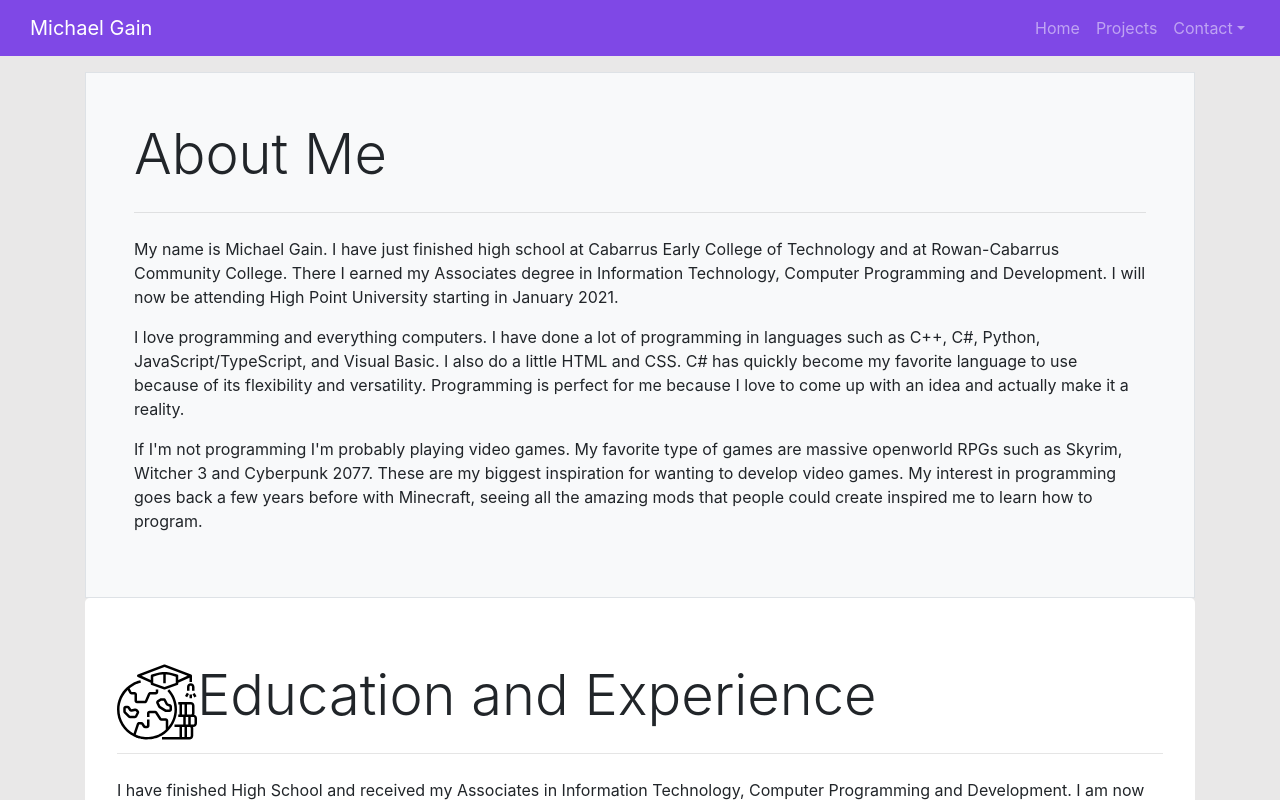
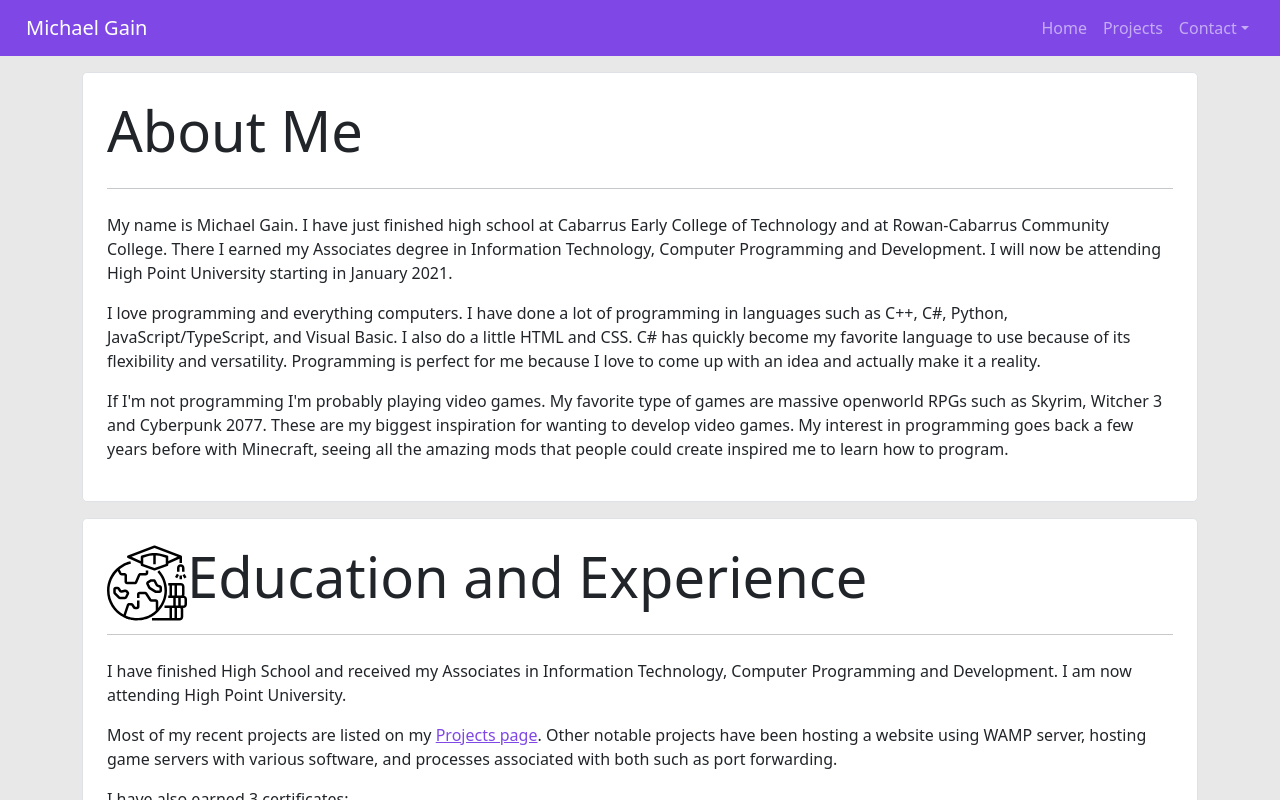
Before and after one commit to TrustyTraitor/trustytraitor.github.io, a React (Create React App) app: page /#/ in a window 1280 px wide. Shown: the top 800 px of the page. Built offline with nearby package versions, Linux system fonts and the light colour scheme.

Commit message:
updated to bootstrap 5 and reorganized pages
Updated to bootstrap5 and react-bootstrap 2.0.0-beta4. Recreated jumbotron because of its removal in bootstrap5 and moved Home and Projects pages to the Pages folder

```diff
--- a/package.json
+++ b/package.json
@@ -10,11 +10,11 @@
     "@types/node": "^12.19.9",
     "@types/react": "^16.14.2",
     "@types/react-dom": "^16.9.10",
-    "bootstrap": "^4.6.0",
+    "bootstrap": "^5.0.2",
     "jquery": "^3.5.1",
     "node-sass": "^4.14.1",
     "react": "^17.0.1",
-    "react-bootstrap": "^1.6.1",
+    "react-bootstrap": "^2.0.0-beta.4",
     "react-dom": "^17.0.1",
     "react-router-dom": "^5.2.0",
     "react-scripts": "4.0.1",
--- a/src/App.tsx
+++ b/src/App.tsx
@@ -2,8 +2,8 @@ import {Component} from 'react';
 import './App.scss';
 import './Components/Navigation';
 import Navigation from './Components/Navigation';
-import Home from './Home';
-import Projects from './Projects';
+import Home from './Pages/Home';
+import Projects from './Pages/Projects';
 
 import {HashRouter as Router, Route, Switch} from 'react-router-dom';
 
--- a/src/Components/CustomJumbotron.tsx
+++ b/src/Components/CustomJumbotron.tsx
@@ -1,26 +1,27 @@
-import { Col, Row} from 'react-bootstrap'
-
 type Jumbo = {
+    image? : any,
+    imageAlt? : string,
+    imageStyle? : string,
     header : string,
     children : any,
 }
 
 function CustomJumbotron(props : Jumbo)
 {
+    let image;
+    if (props.image)
+        image = <img src={props.image} alt={props.imageAlt} className={props.imageStyle}/>
 
     return (
-        <Row>
-            <Col>
-                <div className="p-5 bg-light border rounded-3">
-                    <h1 className="display-4 d-none d-md-block d-lg-block"> {props.header} </h1>
-                    <h3 className="d-sm-block d-md-none"> {props.header} </h3>
+        <div className="mb-3 p-4 border rounded-3 jumbotron">
+            <span className="float-start d-none d-sm-none d-md-block">{image}</span>
+            <h1 className="display-4 d-none d-md-block d-lg-block"> {props.header} </h1>
+            <h3 className="d-sm-block d-md-none"> {props.header} </h3>
 
-                    <hr className="my-4"/>
+            <hr className="my-4"/>
 
-                    {props.children}
-                </div>
-            </Col>
-        </Row>
+            {props.children}
+        </div>
     )
 }
 
--- a/src/Components/Navigation.tsx
+++ b/src/Components/Navigation.tsx
@@ -1,10 +1,11 @@
-import {Nav, Navbar, NavDropdown} from 'react-bootstrap';
+import {Nav, Navbar, NavDropdown, Container} from 'react-bootstrap';
 import {Link} from 'react-router-dom';
 
 function Navigation()
 {
     return (
         <Navbar collapseOnSelect expand="lg" variant="dark" bg="primary">
+            <Container fluid>
                 <Navbar.Toggle/>
                 <Link to="/" className="navbar-brand">Michael Gain</Link>
                 <Navbar.Collapse id="responsive-navbar-nav" className="justify-content-end">
@@ -17,6 +18,8 @@ function Navigation()
                         </NavDropdown>
                     </Nav>
                 </Navbar.Collapse>
+            </Container>
+
         </Navbar>
     )
 }
--- a/src/Components/ProjectPanel.tsx
+++ b/src/Components/ProjectPanel.tsx
@@ -10,7 +10,7 @@ function ProjectPanel(props: IPanel)
 {
     return (
         <div className="col-sm-12 col-md-6 col-lg-4">
-            <Card className="mb-4 mr-1">
+            <Card className="mb-4 mr-1" >
                 <Card.Body className="d-flex flex-column">
                     <Card.Title> {props.repo.name} </Card.Title>
                     <Card.Subtitle> {props.repo.language} </Card.Subtitle>
--- a/src/Home.tsx
+++ b/src/Pages/Home.tsx
@@ -1,32 +1,13 @@
-import educationImg from './assets/education.svg';
+import educationImg from '../assets/education.svg';
 import {Link} from 'react-router-dom';
-import { ListGroup, ListGroupItem } from 'react-bootstrap';
-import CustomJumbotron from './Components/CustomJumbotron'
+import { ListGroup, ListGroupItem} from 'react-bootstrap';
+import CustomJumbotron from '../Components/CustomJumbotron'
 
 function Home()
 {
     return (
         <div className="Home">
             <div className="container">
-                {/* <div className="jumbotron">
-                    <h1 className="display-4 d-none d-md-block d-lg-block">About Me</h1>
-                    <h3 className="d-sm-block d-md-none">About Me</h3>
-
-                    <hr className="my-4"/>
-
-                    <p>My name is Michael Gain. I have just finished high school at Cabarrus Early College of Technology and at Rowan-Cabarrus Community College.
-                        There I earned my Associates degree in Information Technology, Computer Programming and Development. I will now be attending High Point University starting in January 2021.</p>
-
-                    <p>I love programming and everything computers. I have done a lot of programming in languages such as C++, C#, Python,
-                    JavaScript/TypeScript, and Visual Basic. I also do a little HTML and CSS. C# has quickly become my favorite language
-                    to use because of its flexibility and versatility. Programming is perfect for me because I love to come up with an idea
-                    and actually make it a reality.</p>
-
-                    <p>If I'm not programming I'm probably playing video games. My favorite type of games are massive
-                        openworld RPGs such as Skyrim, Witcher 3 and Cyberpunk 2077. These are my biggest inspiration for
-                        wanting to develop video games. My interest in programming goes back a few years before with Minecraft,
-                        seeing all the amazing mods that people could create inspired me to learn how to program.</p>
-                </div> */}
                 <CustomJumbotron header="About Me">
                     <p>My name is Michael Gain. I have just finished high school at Cabarrus Early College of Technology and at Rowan-Cabarrus Community College.
                         There I earned my Associates degree in Information Technology, Computer Programming and Development. I will now be attending High Point University starting in January 2021.</p>
@@ -42,16 +23,7 @@ function Home()
                         seeing all the amazing mods that people could create inspired me to learn how to program.</p>
                 </CustomJumbotron>
 
-                <div className="jumbotron">
-                    <a className="float-left d-none d-sm-none d-md-block" href="https://www.flaticon.com/authors/linector" title="Linector" rel="noreferrer" target="_blank">
-                        <img src={educationImg} alt="globe with grad hat" className="education-img"/>
-                    </a>
-
-                    <h1 className="display-4 d-none d-md-block d-lg-block">Education and Experience</h1>
-                    <h3 className="d-sm-block d-md-none">Education and Experience</h3>
-
-                    <hr className="my-4"/>
-
+                <CustomJumbotron header="Education and Experience" image={educationImg} imageStyle="education-img">
                     <p>I have finished High School and received my Associates in Information Technology, Computer Programming and Development. I am now attending High Point University.</p>
                     <p>Most of my recent projects are listed on my <Link to="/projects">Projects page</Link>. Other notable projects have been hosting a website using WAMP server, hosting game
                     servers with various software, and processes associated with both such as port forwarding.</p>
@@ -62,7 +34,7 @@ function Home()
                         <ListGroupItem>MTA for Introduction to Programming Using Javascript</ListGroupItem>
                         <ListGroupItem>MTA for Introduction to Programming using Python</ListGroupItem>
                     </ListGroup>
-                </div>
+                </CustomJumbotron>
             </div>
         </div>
     );
--- a/src/Projects.tsx
+++ b/src/Pages/Projects.tsx
@@ -1,7 +1,8 @@
 import React, {useEffect} from 'react';
-import PanelCollection from './Components/PanelCollection';
-import getRepos from './scripts/getRepos';
-import {Jumbotron} from 'react-bootstrap';
+import PanelCollection from '../Components/PanelCollection';
+import getRepos from '../scripts/getRepos';
+// import {Jumbotron} from 'react-bootstrap';
+import CustomJumbotron from '../Components/CustomJumbotron'
 
 const Projects = () =>
 {
@@ -15,12 +16,11 @@ const Projects = () =>
     return (
         repos.length ?
         <div className="container">
-            <Jumbotron>
-                <h1>My Projects</h1>
+            <CustomJumbotron header="My Projects">
                 <p>This page contains links and short descriptions for each of my github projects.
                     The list is not curated but is instead automatically pulled when the page is loaded.
                     Web projects will have links to the site and all projects will have links to the repos.</p>
-            </Jumbotron>
+            </CustomJumbotron>
             <PanelCollection repos={repos}/>
         </div>
         :
--- a/src/custom.scss
+++ b/src/custom.scss
@@ -1,6 +1,4 @@
-$theme-colors: (
-    "primary": #7f48e6
-);
+$primary: #7f48e6;
 
 $body-bg: rgb(233, 232, 232);
 
@@ -27,4 +25,8 @@ $card-height: 90%;
     height: 5em;
 }
 
+.card-link {
+    color: $primary;
+}
+
 @import "~bootstrap/scss/bootstrap";
```
Also changed, not shown: 2 other files (tests, documents, lock files or other folders). Lines whose indentation alone changed are shown as unchanged.
